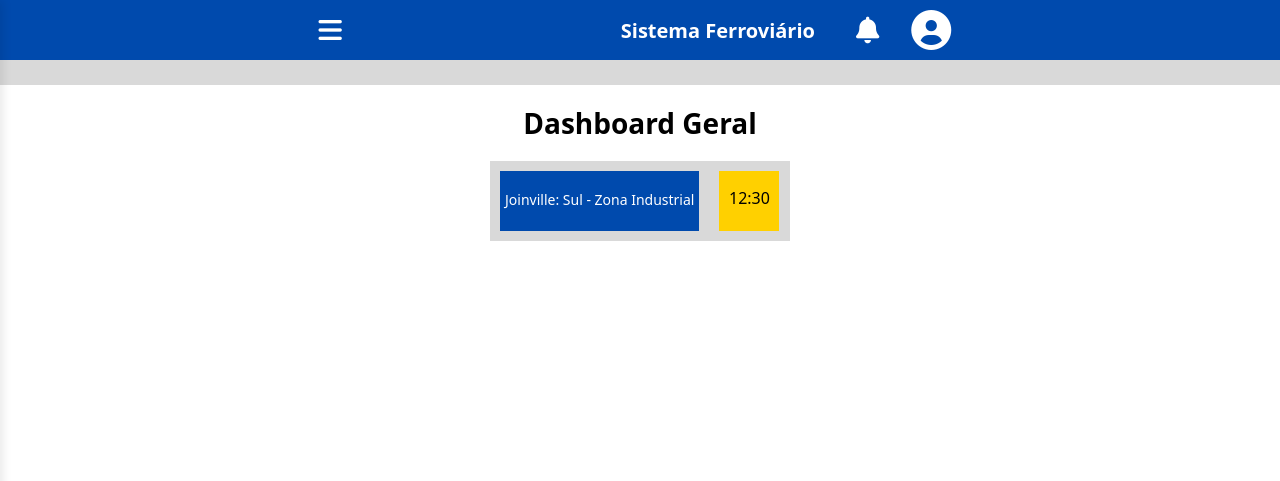
After one commit to Prussematheus/MockUp, a PHP site: page /public/dashboard.html in a window 1280 px wide. The commit adds this page. Shown: the top 481 px of the page. Run offline with PHP 8.4, Linux system fonts and the light colour scheme.

Commit message:
Add - Início da tela do dashboard geral

```diff
--- a/css/style.css
+++ b/css/style.css
@@ -156,7 +156,7 @@ h1{
         text-align: center;
     }
 
-   #tituloBemVindo{
+   #header{
     background-color: #004aad;
     height: 60px;
     margin: 0px;
@@ -331,3 +331,45 @@ h1{
     width: 20px;
     text-align: center;
 }
+
+.dashboard{
+    align-items: center;
+    justify-content: center;
+    background-color: white;
+}
+
+.dashboard-container{
+    align-items: center;
+    display: flex;
+    flex-direction: row;
+    flex-wrap: wrap;
+    justify-content: center;
+}
+
+.dashboard-fundo{
+    height: 80px;
+    width: 300px;
+    background-color: #d9d9d9;
+    display: flex;
+}
+
+.dashboard-rota{
+    background-color: #004aad;
+    color: white;
+    height: 60px;
+    margin: 10px;
+    font-size: 14px;
+}
+
+.rota{
+    padding: 5px;
+}
+
+.dashboard-horario{
+    background-color:rgb(255, 208, 0);
+    height: 60px;
+    width: 60px;
+    text-align: center;
+    margin: 10px;
+
+}
--- /dev/null
+++ b/public/dashboard.html
@@ -0,0 +1,120 @@
+<!DOCTYPE html>
+<html lang="en">
+
+<head>
+    <meta charset="UTF-8">
+    <meta name="viewport" content="width=device-width, initial-scale=1.0">
+    <title>Bem Vindo</title>
+    <link rel="stylesheet" href="../css/style.css">
+    <link rel="stylesheet" href="https://cdnjs.cloudflare.com/ajax/libs/font-awesome/6.0.0/css/all.min.css">
+    <script src="../javascript/script.js"></script>
+
+</head>
+
+<body>
+
+    <header>
+
+        <div id="header">
+            <button class="menu">
+                <i class="fas fa-bars fa-2x" style="color: white;"></i>
+            </button>
+            <h3 class="titulo">Sistema Ferroviário</h3>
+            <button class="notificacao">
+                <i class="fas fa-bell fa-2x" style="color: white;"></i>
+            </button>
+            <button class="perfil">
+                <i class="fas fa-user-circle fa-3x" style="color: white;"></i>
+            </button>
+        </div>
+
+    </header>
+
+    <div class="notificacao-painel">
+        <div class="notificacao-cabecalho">
+            <h4>Notificações</h4>
+            <button class="fechar-notificacao">&times;</button>
+        </div>
+        <div class="notificacao-lista">
+            <div class="notificacao-item">
+                <i class="fas fa-train"></i>
+                <div>
+                    <p>Trem #1245 atrasado em 15 minutos</p>
+                    <small>Há 2 horas</small>
+                </div>
+            </div>
+            <div class="notificacao-item">
+                <i class="fas fa-exclamation-triangle"></i>
+                <div>
+                    <p>Manutenção programada para a linha 3</p>
+                    <small>Ontem, 14:30</small>
+                </div>
+            </div>
+        </div>
+    </div>
+
+    <div class="menu-painel">
+        <div class="menu-cabecalho">
+            <button class="fechar-menu">&times;</button>
+        </div>
+        <div class="menu-lista">
+            <div class="menu-item">
+                <i class="fas fa-house" style="color: #004aad;"></i>
+                <div>
+                    <p>Início</p>
+                </div>
+            </div>
+            <div class="menu-item">
+                <i class="fas fa-chart-line" style="color: #004aad;"></i>
+                <div>
+                    <p>Dashboard Geral</p>
+                </div>
+            </div>
+            <div class="menu-item">
+                <i class="fas fa-map-marker-alt" style="color: #004aad;"></i>
+                <div>
+                    <p>Gestão de Rotas</p>
+                </div>
+            </div>
+            <div class="menu-item">
+                <i class="fas fa-star fa" style="color: #004aad;"></i>
+                <div>
+                    <p>Reportar Problema</p>
+                </div>
+            </div>
+            <div class="menu-item">
+                <i class="fas fa-file" style="color: #004aad;"></i>
+                <div>
+                    <p>Relatórios e Análises</p>
+                </div>
+            </div>
+        </div>
+    </div>
+
+    <div class="espacamento"></div>
+
+    <div class="dashboard">
+        <h1>Dashboard Geral</h1>
+    </div>
+
+    <div class="dashboard-container">
+        <div class="dashboard-fundo">
+            <div class="dashboard-rota">
+                <p class="rota">Joinville: Sul - Zona Industrial</p>
+            </div>
+            <div class="dashboard-horario">
+                <p>12:30</p>
+            </div>
+        </div>
+    </div>
+
+
+    <footer class="fixarRodape">
+
+    </footer>
+
+
+
+
+
+</body>
```
